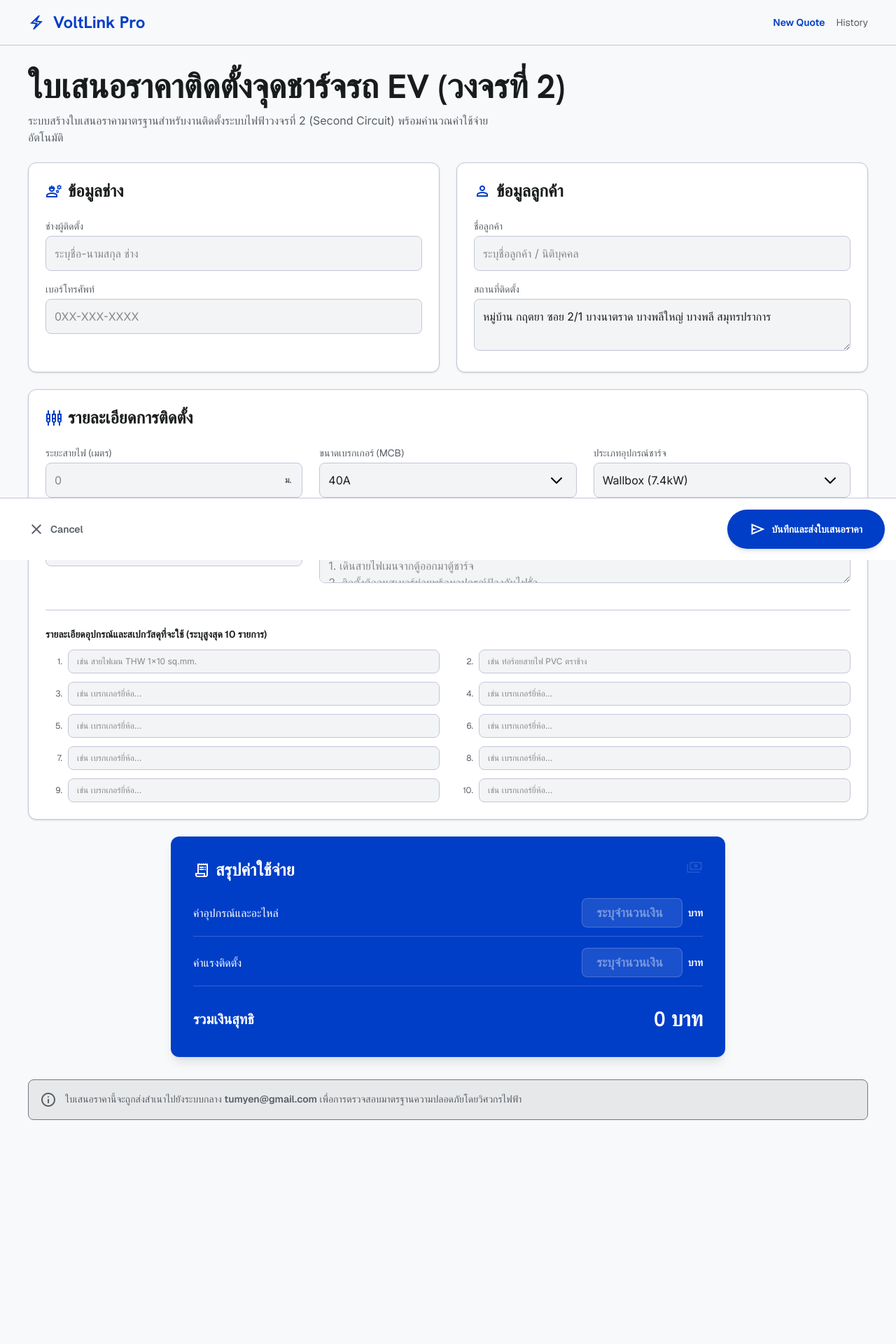
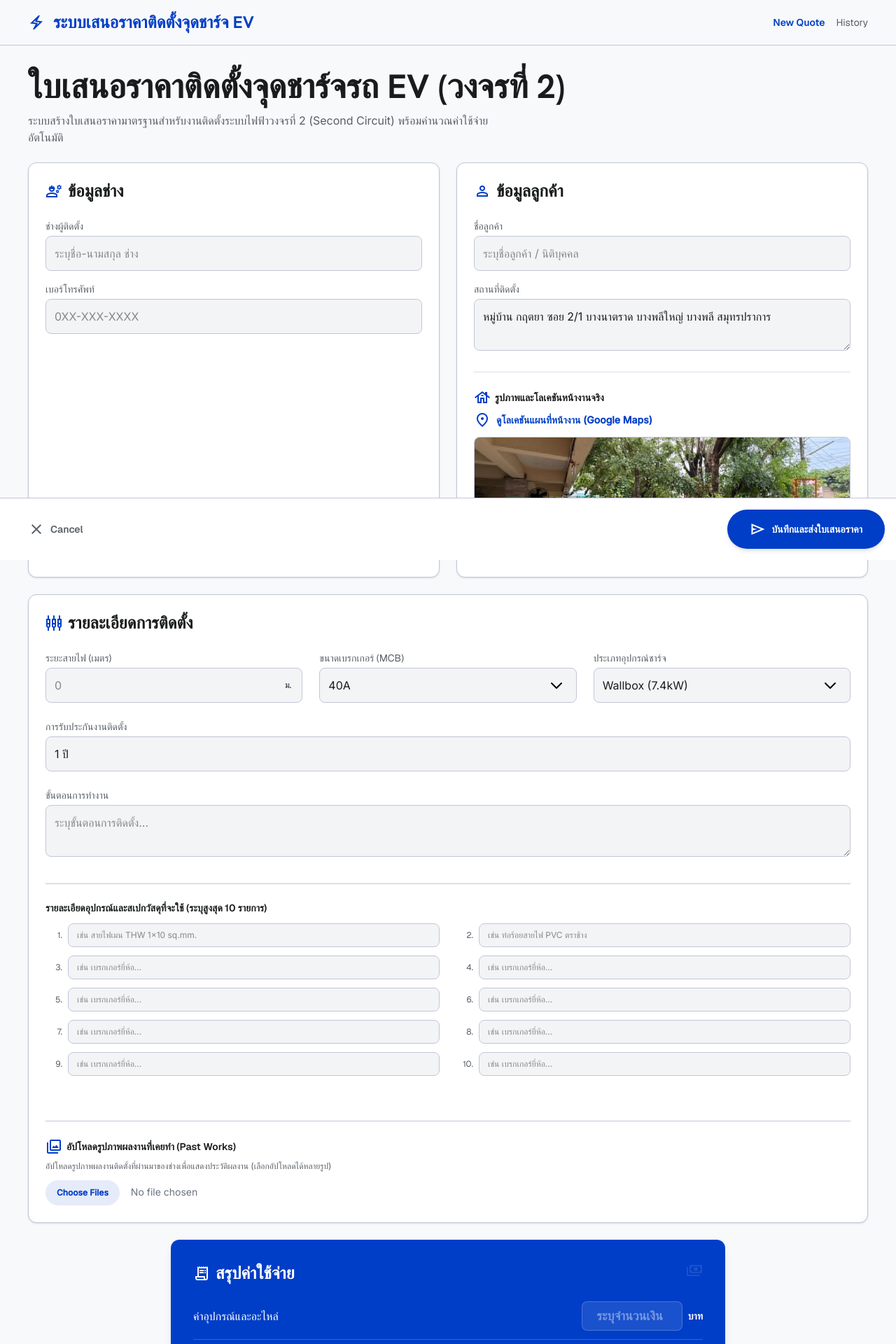
Before and after one commit to caserebel-maker/ev-quotation-builder, a Next.js app: page / in a window 1280 px wide. Shown: the top 1920 px of the page at 70% size. Before the commit the page ends 1728 px from the top, so only its background shows below. Built offline with nearby package versions, Linux system fonts and the light colour scheme.

Commit message:
Update branding, prefill site photo/location, add past works upload

```diff
--- a/src/app/api/send-quotation/route.ts
+++ b/src/app/api/send-quotation/route.ts
@@ -1,5 +1,6 @@
 import { NextResponse } from "next/server";
 import nodemailer from "nodemailer";
+import path from "path";
 
 // Thai Baht conversion logic
 function arabToThaiBaht(num: number): string {
@@ -101,6 +102,7 @@ export async function POST(request: Request) {
       materialCost,
       laborCost,
       totalAmount,
+      pastWorks,
     } = data;
 
     if (!techName || !clientName || !clientAddress || !equipments || !Array.isArray(equipments) || equipments.length === 0 || !workScope || !warrantyYears) {
@@ -138,6 +140,68 @@ export async function POST(request: Request) {
     const dd = String(today.getDate()).padStart(2, "0");
     const quotationNumber = `QT-${yy}${mm}${dd}-${randomSuffix}`;
 
+    // Process attachments
+    const attachments = [];
+
+    // Attach client site photo
+    const sitePhotoPath = path.join(process.cwd(), "public", "images", "site-photo.jpg");
+    attachments.push({
+      filename: "site-photo.jpg",
+      path: sitePhotoPath,
+      cid: "sitePhoto",
+    });
+
+    // Process past works
+    let pastWorksHtml = "";
+    if (pastWorks && Array.isArray(pastWorks) && pastWorks.length > 0) {
+      pastWorksHtml += `
+        <h3 style="color: #003ec7; font-size: 15px; margin-bottom: 10px; font-weight: bold;">รูปภาพผลงานติดตั้งที่ผ่านมา (Past Works)</h3>
+        <div style="background-color: #f3f4f5; border: 1px solid #c3c5d9; border-radius: 8px; padding: 16px; margin-bottom: 24px;">
+          <table style="width: 100%; border-collapse: collapse;">
+      `;
+
+      for (let i = 0; i < pastWorks.length; i += 3) {
+        pastWorksHtml += "<tr>";
+        for (let j = 0; j < 3; j++) {
+          const idx = i + j;
+          if (idx < pastWorks.length) {
+            const pwBase64 = pastWorks[idx];
+            const matches = pwBase64.match(/^data:([A-Za-z-+\/]+);base64,(.+)$/);
+            if (matches && matches.length === 3) {
+              const contentType = matches[1];
+              const base64Data = matches[2];
+              const extension = contentType.split("/")[1] || "jpg";
+              const cid = `pastWork${idx}`;
+
+              attachments.push({
+                filename: `past-work-${idx}.${extension}`,
+                content: Buffer.from(base64Data, "base64"),
+                cid: cid,
+              });
+
+              pastWorksHtml += `
+                <td style="padding: 6px; width: 33.33%; vertical-align: top;">
+                  <div style="border-radius: 6px; overflow: hidden; border: 1px solid #c3c5d9;">
+                    <img src="cid:${cid}" alt="ผลงานที่ ${idx + 1}" style="width: 100%; display: block;" />
+                  </div>
+                </td>
+              `;
+            } else {
+              pastWorksHtml += `<td style="padding: 6px; width: 33.33%;"></td>`;
+            }
+          } else {
+            pastWorksHtml += `<td style="padding: 6px; width: 33.33%;"></td>`;
+          }
+        }
+        pastWorksHtml += "</tr>";
+      }
+
+      pastWorksHtml += `
+          </table>
+        </div>
+      `;
+    }
+
     const thaiBahtText = arabToThaiBaht(totalAmount);
     const subject = `ใบเสนอราคาติดตั้งวงจรที่ 2 EV - คุณ ${clientName} (เลขที่: ${quotationNumber})`;
 
@@ -149,14 +213,14 @@ export async function POST(request: Request) {
       .map((eq: string, idx: number) => `<li style="margin-bottom: 4px;">${eq}</li>`)
       .join("");
 
-    // Generate beautifully styled HTML Quotation Email matching VoltLink Pro theme
+    // Generate beautifully styled HTML Quotation Email matching theme
     const emailHtml = `
       <!DOCTYPE html>
       <html lang="th">
       <head>
         <meta charset="UTF-8">
         <meta name="viewport" content="width=device-width, initial-scale=1.0">
-        <title>ใบเสนอราคา VoltLink Pro</title>
+        <title>ใบเสนอราคาติดตั้งจุดชาร์จ EV</title>
         <style>
           body {
             font-family: 'Helvetica Neue', Helvetica, Arial, sans-serif;
@@ -272,7 +336,7 @@ export async function POST(request: Request) {
       <body>
         <div class="container">
           <div class="header">
-            <h1>VoltLink Pro</h1>
+            <h1>ใบเสนอราคาติดตั้งระบบไฟฟ้า EV</h1>
             <p>ใบเสนอราคาติดตั้งระบบไฟฟ้าวงจรที่ 2 สำหรับชาร์จรถ EV</p>
           </div>
           <div class="content">
@@ -300,6 +364,19 @@ export async function POST(request: Request) {
                 </td>
               </tr>
             </table>
+
+            <!-- Customer Site Photo & Location Map -->
+            <h3 style="color: #003ec7; font-size: 15px; margin-bottom: 10px; font-weight: bold;">แผนที่และรูปภาพหน้างานจริงที่บ้านของลูกค้า</h3>
+            <div style="background-color: #f3f4f5; border: 1px solid #c3c5d9; border-radius: 8px; padding: 16px; margin-bottom: 24px;">
+              <div style="margin-bottom: 12px;">
+                <a href="https://maps.app.goo.gl/XpSUWmP9L9vHsnUX9" target="_blank" style="color: #003ec7; text-decoration: underline; font-weight: bold; font-size: 13px;">
+                  📍 ดูโลเคชันแผนที่หน้างาน (Google Maps)
+                </a>
+              </div>
+              <div style="max-width: 400px; border-radius: 8px; overflow: hidden; border: 1px solid #c3c5d9;">
+                <img src="cid:sitePhoto" alt="รูปภาพหน้างานจริง" style="width: 100%; display: block;" />
+              </div>
+            </div>
 
             <!-- Materials & Scope specifications table -->
             <h3 style="color: #003ec7; font-size: 15px; margin-bottom: 10px; font-weight: bold;">รายละเอียดวัสดุและอุปกรณ์ทางเทคนิค</h3>
@@ -352,6 +429,9 @@ export async function POST(request: Request) {
               <div class="total-words">(${thaiBahtText})</div>
             </div>
 
+            <!-- Past Works Gallery -->
+            ${pastWorksHtml}
+
             <!-- Footer Details -->
             <div style="font-size: 13px; margin-bottom: 24px; line-height: 1.6;">
               <strong>การรับประกันงานติดตั้ง:</strong> รับประกันผลงานติดตั้งและระบบไฟฟ้าเป็นระยะเวลา ${warrantyYears}
@@ -360,7 +440,7 @@ export async function POST(request: Request) {
             <!-- Footer notification -->
             <div class="footer-note">
               <strong>ข้อชี้แจงมาตรฐานความปลอดภัย:</strong><br>
-              ใบเสนอราคานี้จัดทำขึ้นผ่านระบบ VoltLink Pro และได้ส่งสำเนาเข้าสู่ฐานข้อมูลกลางที่ <strong>tumyen@gmail.com</strong> เรียบร้อยแล้ว เพื่อส่งมอบต่อให้วิศวกรไฟฟ้าในการตรวจสอบคุณภาพและระดับความปลอดภัยตามเกณฑ์มาตรฐานทางวิศวกรรมต่อไป
+              ใบเสนอราคานี้จัดทำขึ้นผ่านระบบเสนอราคาติดตั้งจุดชาร์จ EV และได้ส่งสำเนาเข้าสู่ฐานข้อมูลกลางที่ <strong>tumyen@gmail.com</strong> เรียบร้อยแล้ว เพื่อส่งมอบต่อให้วิศวกรไฟฟ้าในการตรวจสอบคุณภาพและระดับความปลอดภัยตามเกณฑ์มาตรฐานทางวิศวกรรมต่อไป
             </div>
           </div>
         </div>
@@ -381,10 +461,11 @@ export async function POST(request: Request) {
 
     // Send using Nodemailer
     const info = await transporter.sendMail({
-      from: `"VoltLink Pro" <${smtpUser}>`,
+      from: `"ระบบเสนอราคาติดตั้งจุดชาร์จ EV" <${smtpUser}>`,
       to: "tumyen@gmail.com",
       subject: subject,
       html: emailHtml,
+      attachments: attachments,
     });
 
     return NextResponse.json({ success: true, messageId: info.messageId });
--- a/src/app/layout.tsx
+++ b/src/app/layout.tsx
@@ -2,7 +2,7 @@ import type { Metadata } from "next";
 import "./globals.css";
 
 export const metadata: Metadata = {
-  title: "VoltLink Pro - Quotation System",
+  title: "ระบบเสนอราคาติดตั้งจุดชาร์จ EV",
   description: "ระบบสร้างและส่งใบเสนอราคาติดตั้งระบบไฟฟ้าวงจรที่ 2 สำหรับชาร์จรถ EV",
 };
 
--- a/src/app/page.tsx
+++ b/src/app/page.tsx
@@ -31,6 +31,28 @@ export default function Home() {
   const [isSending, setIsSending] = useState(false);
   const [isSuccess, setIsSuccess] = useState(false);
   const [errorMessage, setErrorMessage] = useState("");
+
+  // Past works images state
+  const [pastWorks, setPastWorks] = useState<string[]>([]);
+
+  const handlePastWorksChange = (e: React.ChangeEvent<HTMLInputElement>) => {
+    if (e.target.files) {
+      const filesArray = Array.from(e.target.files);
+      filesArray.forEach((file) => {
+        const reader = new FileReader();
+        reader.onloadend = () => {
+          if (typeof reader.result === "string") {
+            setPastWorks((prev) => [...prev, reader.result as string]);
+          }
+        };
+        reader.readAsDataURL(file);
+      });
+    }
+  };
+
+  const removePastWork = (index: number) => {
+    setPastWorks((prev) => prev.filter((_, idx) => idx !== index));
+  };
 
   const totalAmount = (Number(materialCost) || 0) + (Number(laborCost) || 0);
 
@@ -84,6 +106,7 @@ export default function Home() {
           materialCost: Number(materialCost),
           laborCost: Number(laborCost),
           totalAmount,
+          pastWorks,
         }),
       });
 
@@ -117,7 +140,7 @@ export default function Home() {
             <span className="material-symbols-outlined text-[#003ec7] text-2xl font-normal" style={{ fontVariationSettings: "'FILL' 0, 'wght' 400" }}>
               electric_bolt
             </span>
-            <h1 className="font-headline-sm text-2xl font-bold text-[#003ec7]">VoltLink Pro</h1>
+            <h1 className="font-headline-sm text-2xl font-bold text-[#003ec7]">ระบบเสนอราคาติดตั้งจุดชาร์จ EV</h1>
           </div>
           <div className="hidden md:flex items-center gap-6">
             <nav className="flex items-center gap-4">
@@ -187,7 +210,8 @@ export default function Home() {
             </div>
 
             {/* Section 2: ข้อมูลลูกค้า */}
-            <div className="md:col-span-6 bg-white p-6 border border-[#c3c5d9] rounded-xl shadow-sm">
+            <div className="md:col-span-6 bg-white p-6 border border-[#c3c5d9] rounded-xl shadow-sm flex flex-col justify-between">
+              <div>
                 <div className="flex items-center gap-2 mb-6">
                   <span className="material-symbols-outlined text-[#003ec7]" style={{ fontVariationSettings: "'FILL' 0, 'wght' 400" }}>
                     person
@@ -216,6 +240,33 @@ export default function Home() {
                       required
                       rows={2}
                     />
+                  </div>
+                </div>
+              </div>
+
+              {/* รูปภาพและโลเคชันหน้างานจริงของลูกค้า */}
+              <div className="pt-6 mt-6 border-t border-[#c3c5d9]/60">
+                <span className="block font-label-md text-sm text-[#191c1d] mb-2 font-semibold flex items-center gap-1.5">
+                  <span className="material-symbols-outlined text-[#003ec7] text-lg">house</span>
+                  รูปภาพและโลเคชันหน้างานจริง
+                </span>
+                <div className="flex flex-col gap-3">
+                  <a
+                    href="https://maps.app.goo.gl/XpSUWmP9L9vHsnUX9"
+                    target="_blank"
+                    rel="noopener noreferrer"
+                    className="inline-flex items-center gap-2 text-[#003ec7] hover:underline font-body-md text-sm font-semibold"
+                  >
+                    <span className="material-symbols-outlined text-[#003ec7] text-lg">location_on</span>
+                    ดูโลเคชันแผนที่หน้างาน (Google Maps)
+                  </a>
+                  <div className="relative w-full h-44 rounded-lg overflow-hidden border border-[#c3c5d9]">
+                    <img
+                      src="/images/site-photo.jpg"
+                      alt="รูปภาพหน้างานจริง"
+                      className="w-full h-full object-cover"
+                    />
+                  </div>
                 </div>
               </div>
             </div>
@@ -272,27 +323,25 @@ export default function Home() {
                   </select>
                 </div>
 
-                {/* Row 2: Warranty */}
-                <div>
+                {/* Row 2: Warranty & Scope */}
+                <div className="md:col-span-3">
                   <label className="block font-label-md text-sm text-[#585f67] mb-1">การรับประกันงานติดตั้ง</label>
                   <input
                     type="text"
                     value={warrantyYears}
                     onChange={(e) => setWarrantyYears(e.target.value)}
                     className="w-full bg-[#f3f4f5] border border-[#c3c5d9] p-3 rounded-lg font-body-md text-[#191c1d] focus:outline-none focus:border-[#003ec7] focus:ring-1 focus:ring-[#003ec7]/10"
-                    placeholder="เช่น 1 ปี, 2 ปี หรือ ไม่มีการรับประกัน"
+                    placeholder="เช่น 1 ปี"
                     required
                   />
                 </div>
-
-                {/* Row 3: Scope of Work details */}
-                <div className="md:col-span-2">
-                  <label className="block font-label-md text-sm text-[#585f67] mb-1">รายการขั้นตอนการทำงานและขอบเขตงานโดยละเอียด</label>
+                <div className="md:col-span-3">
+                  <label className="block font-label-md text-sm text-[#585f67] mb-1">ขั้นตอนการทำงาน</label>
                   <textarea
                     value={workScope}
                     onChange={(e) => setWorkScope(e.target.value)}
                     className="w-full bg-[#f3f4f5] border border-[#c3c5d9] p-3 rounded-lg font-body-md text-[#191c1d] focus:outline-none focus:border-[#003ec7] focus:ring-1 focus:ring-[#003ec7]/10"
-                    placeholder="ระบุขั้นตอนอย่างละเอียด เช่น:&#13;&#10;1. เดินสายไฟเมนจากตู้ออกมาตู้ชาร์จ&#13;&#10;2. ติดตั้งตู้คอนซูเมอร์ย่อยพร้อมอุปกรณ์ป้องกันไฟรั่ว&#13;&#10;3. ปักกราวด์ร็อดทองแดง 2.4 ม. และต่อสายดิน..."
+                    placeholder="ระบุขั้นตอนการติดตั้ง..."
                     required
                     rows={2}
                   />
@@ -303,7 +352,7 @@ export default function Home() {
                   <label className="block font-label-md text-sm text-[#191c1d] mb-3 font-semibold">
                     รายละเอียดอุปกรณ์และสเปกวัสดุที่จะใช้ (ระบุสูงสุด 10 รายการ)
                   </label>
-                  <div className="grid grid-cols-1 md:grid-cols-2 gap-x-6 gap-y-3">
+                  <div className="grid grid-cols-1 md:grid-cols-2 gap-x-6 gap-y-3 mb-6">
                     {equipments.map((eq, idx) => (
                       <div key={idx} className="flex items-center gap-2">
                         <span className="font-label-sm text-xs text-[#585f67] w-6 shrink-0 text-right">{idx + 1}.</span>
@@ -323,6 +372,55 @@ export default function Home() {
                         />
                       </div>
                     ))}
+                  </div>
+                </div>
+
+                {/* Upload Past Works (Portfolio) Section */}
+                <div className="md:col-span-3 border-t border-[#c3c5d9] pt-6 mt-4">
+                  <label className="block font-label-md text-sm text-[#191c1d] mb-2 font-semibold flex items-center gap-1.5">
+                    <span className="material-symbols-outlined text-[#003ec7]">photo_library</span>
+                    อัปโหลดรูปภาพผลงานที่เคยทำ (Past Works)
+                  </label>
+                  <p className="font-body-md text-xs text-[#585f67] mb-3">
+                    อัปโหลดรูปภาพผลงานติดตั้งที่ผ่านมาของช่างเพื่อแสดงประวัติผลงาน (เลือกอัปโหลดได้หลายรูป)
+                  </p>
+                  <div className="flex flex-col gap-3">
+                    <input
+                      type="file"
+                      multiple
+                      accept="image/*"
+                      onChange={handlePastWorksChange}
+                      className="block w-full text-sm text-gray-500
+                        file:mr-4 file:py-2.5 file:px-4
+                        file:rounded-full file:border-0
+                        file:text-xs file:font-semibold
+                        file:bg-[#003ec7]/10 file:text-[#003ec7]
+                        hover:file:bg-[#003ec7]/20
+                        cursor-pointer"
+                    />
+
+                    {/* Previews */}
+                    {pastWorks.length > 0 && (
+                      <div className="grid grid-cols-2 sm:grid-cols-4 md:grid-cols-5 gap-4 mt-2">
+                        {pastWorks.map((base64, index) => (
+                          <div key={index} className="relative group aspect-square rounded-lg overflow-hidden border border-[#c3c5d9]">
+                            <img
+                              src={base64}
+                              alt={`ผลงานที่ ${index + 1}`}
+                              className="w-full h-full object-cover"
+                            />
+                            <button
+                              type="button"
+                              onClick={() => removePastWork(index)}
+                              className="absolute top-1 right-1 bg-red-600 text-white rounded-full p-1 shadow-md opacity-0 group-hover:opacity-100 transition-opacity flex items-center justify-center cursor-pointer"
+                              style={{ width: "24px", height: "24px" }}
+                            >
+                              <span className="material-symbols-outlined text-xs">close</span>
+                            </button>
+                          </div>
+                        ))}
+                      </div>
+                    )}
                   </div>
                 </div>
 
@@ -417,6 +515,7 @@ export default function Home() {
               setWorkScope("");
               setMaterialCost("");
               setLaborCost("");
+              setPastWorks([]);
               setErrorMessage("");
             }}
             className="order-2 md:order-1 flex items-center justify-center text-[#585f67] hover:text-[#191c1d] px-6 py-2 hover:bg-[#d9e0ea] transition-all active:scale-95 rounded-full font-label-md text-sm font-semibold cursor-pointer"
```
Also changed, not shown: public/images/site-photo.jpg (added). Lines whose indentation alone changed are shown as unchanged.
